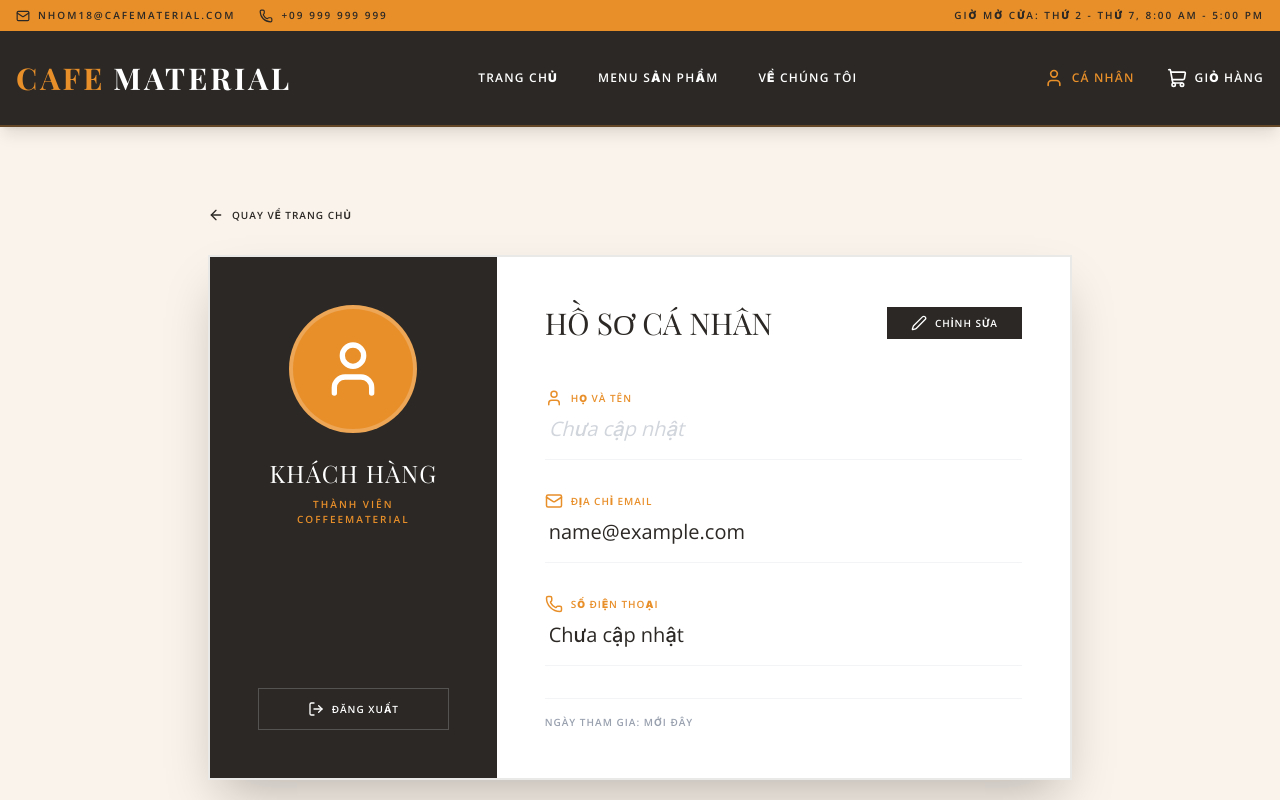
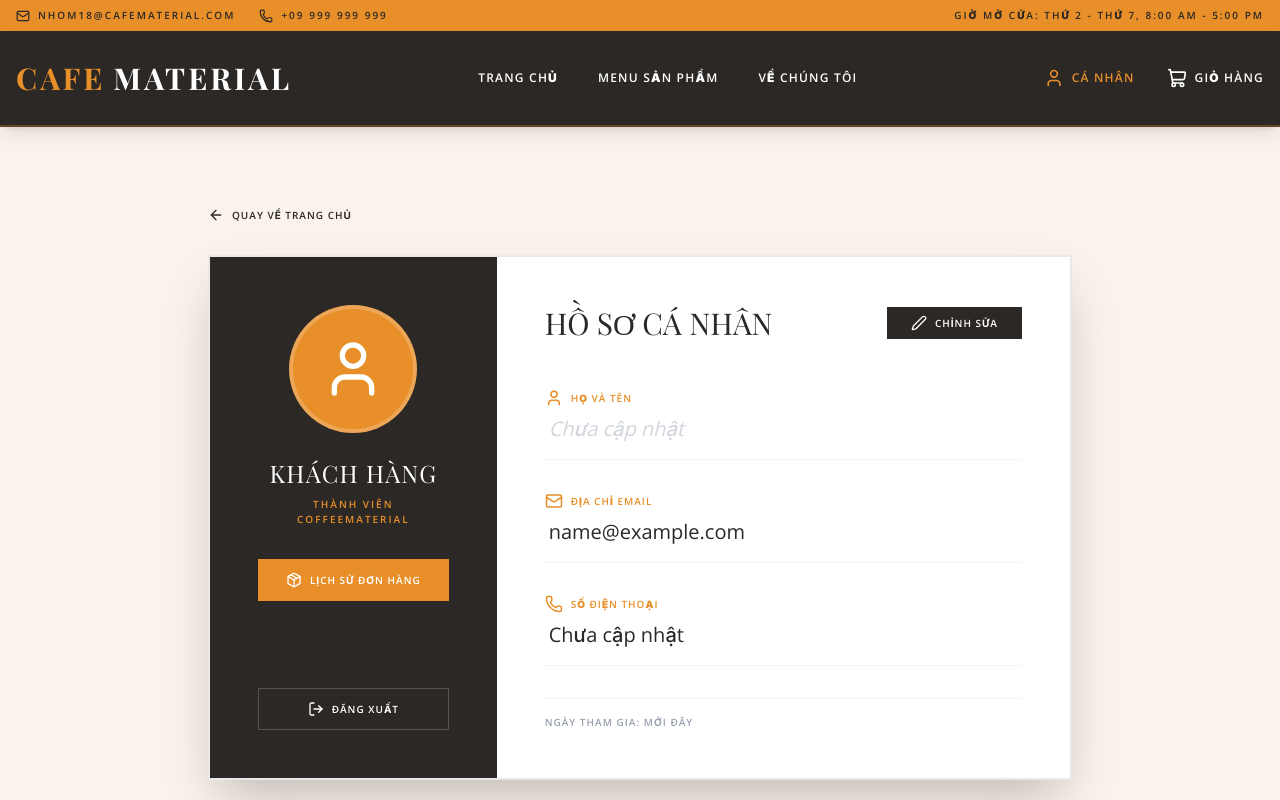
Before and after one commit to tienkrp21-crypto/coffee-website-nhom18, a React (Vite) app: page /profile in a window 1280 px wide. Shown: the top 800 px of the page. Built offline with nearby package versions, Linux system fonts and the light colour scheme; sample sign-in values are in the browser's storage.

Commit message:
them lich su don hang va huy

```diff
--- a/src/App.jsx
+++ b/src/App.jsx
@@ -41,7 +41,9 @@ function App() {
             <Route path="checkout" element={<Checkout />} />
             <Route path="payment-result" element={<PaymentResult />} />
             <Route path="profile" element={<Profile />} />
-            <Route path="orders" element={<OrderHistory />} />
+
+            {/* Đã sửa path="orders" thành path="order-history" để khớp với nút bấm trong Profile */}
+            <Route path="order-history" element={<OrderHistory />} />
           </Route>
 
           {/* NHÓM 2: Các trang độc lập (Không Header/Footer của khách)
--- a/src/pages/Profile.jsx
+++ b/src/pages/Profile.jsx
@@ -1,8 +1,10 @@
 import React, { useState, useEffect } from 'react';
 import { useNavigate } from 'react-router-dom';
-import { User, Mail, Phone, Edit2, Save, LogOut, ArrowLeft } from 'lucide-react';
+import { User, Mail, Phone, Edit2, Save, LogOut, ArrowLeft, Package } from 'lucide-react'; // Thêm Package icon
 import LoadingPage from '../components/LoadingPage';
+
 const BASE_URL = 'https://coffee-website-nhom18-1.onrender.com';
+
 const Profile = () => {
   const navigate = useNavigate();
   const [isEditing, setIsEditing] = useState(false);
@@ -10,30 +12,25 @@ const Profile = () => {
   const [loading, setLoading] = useState(true);
 
   useEffect(() => {
-    // 1. Lấy dữ liệu user đã lưu ở localStorage khi Login thành công
     const savedUser = localStorage.getItem('user');
 
     if (!savedUser) {
-      // Nếu chưa đăng nhập thì đá về trang Login ngay
       navigate('/login');
       return;
     }
 
     try {
-      // 2. Chuyển chuỗi JSON thành Object để hiển thị lên giao diện
       const user = JSON.parse(savedUser);
       setUserData(user);
     } catch (error) {
       console.error("Lỗi đọc dữ liệu user:", error);
       navigate('/login');
     } finally {
-      // Hiệu ứng loading cho chuyên nghiệp
       setTimeout(() => setLoading(false), 800);
     }
   }, [navigate]);
 
   const handleLogout = () => {
-    // Xóa sạch dữ liệu để đăng xuất
     localStorage.removeItem('user');
     alert('Đăng xuất thành công! Hẹn gặp lại bạn tại CafeMaterial.');
     navigate('/');
@@ -52,14 +49,22 @@ const Profile = () => {
         <div className="bg-white border-2 border-[#2B2825]/10 shadow-2xl overflow-hidden">
           <div className="flex flex-col md:flex-row">
 
-            {/* Cột bên trái: Avatar & Logout */}
+            {/* Cột bên trái: Avatar & Điều hướng */}
             <div className="md:w-1/3 bg-[#2B2825] p-12 text-center text-white flex flex-col justify-between">
               <div>
                 <div className="w-32 h-32 bg-[#E88F2A] rounded-full mx-auto mb-6 flex items-center justify-center border-4 border-white/20">
                   <User size={64} className="text-white" />
                 </div>
                 <h2 className="font-serif text-2xl uppercase tracking-wider mb-2">{userData?.fullName || 'Khách hàng'}</h2>
-                <p className="text-[#E88F2A] text-[10px] font-black uppercase tracking-[0.2em]">Thành viên CoffeeMaterial</p>
+                <p className="text-[#E88F2A] text-[10px] font-black uppercase tracking-[0.2em] mb-8">Thành viên CoffeeMaterial</p>
+
+                {/* NÚT XEM LỊCH SỬ ĐƠN HÀNG - MỚI THÊM */}
+                <button
+                  onClick={() => navigate('/order-history')}
+                  className="w-full mb-4 flex items-center justify-center gap-2 bg-[#E88F2A] text-white py-3 px-6 hover:bg-white hover:text-[#E88F2A] transition-all text-[10px] font-bold uppercase tracking-widest border border-[#E88F2A]"
+                >
+                  <Package size={16} /> Lịch sử đơn hàng
+                </button>
               </div>
 
               <button
@@ -102,7 +107,6 @@ const Profile = () => {
   );
 };
 
-// Component con để hiển thị từng dòng thông tin
 const ProfileItem = ({ icon, label, value, isEditing }) => (
   <div className="border-b border-gray-100 pb-4">
     <label className="flex items-center gap-2 text-[10px] font-black text-[#E88F2A] mb-2 uppercase tracking-widest">
```
